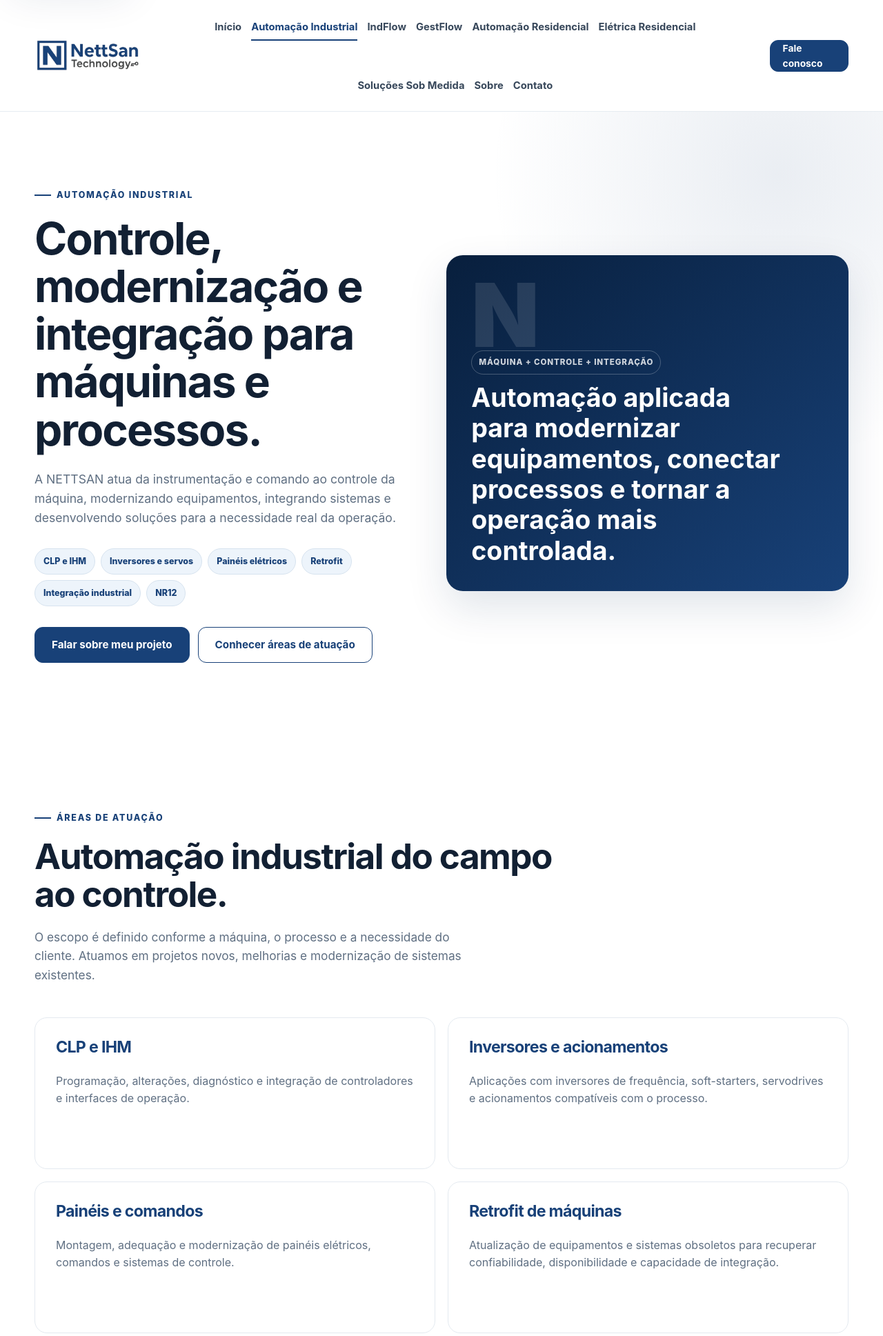
After one commit to NettoSantana/NETTSAN_PORTAL, a Flask app: page /automacao-industrial in a window 1280 px wide. The commit adds this page. Shown: the top 1937 px of the page at 69% size. Run offline with Flask 3, Linux system fonts and the light colour scheme.

Commit message:
feat: reorganiza NR12 dentro de automacao industrial

```diff
--- a/app.py
+++ b/app.py
@@ -1,6 +1,6 @@
 # CAMINHO COMPLETO: C:\Users\vlula\OneDrive\Área de Trabalho\Projetos Backup\NETTSAN_PORTAL\app.py
-# DATA E HORA DO ULTIMO RECODE: 2026-10-07 07:53 -03:00
-# MOTIVO DA ALTERACAO: Adicionar a pagina Solucoes Sob Medida, preservando a rota de Eletrica Residencial.
+# DATA E HORA DO ULTIMO RECODE: 2026-11-25 08:51 -03:00
+# MOTIVO DA ALTERACAO: Adicionar a rota de Automacao Industrial e preservar a pagina NR12 como subarea de seguranca de maquinas.
 
 from flask import Flask, redirect, render_template, url_for
 
@@ -10,6 +10,11 @@ app = Flask(__name__)
 @app.get("/")
 def home():
     return render_template("index.html")
+
+
+@app.get("/automacao-industrial")
+def automacao_industrial():
+    return render_template("automacao_industrial.html")
 
 
 @app.get("/nr12")
--- /dev/null
+++ b/templates/automacao_industrial.html
@@ -0,0 +1,124 @@
+<!-- CAMINHO COMPLETO: C:\Users\vlula\OneDrive\Área de Trabalho\Projetos Backup\NETTSAN_PORTAL\templates\automacao_industrial.html -->
+<!-- DATA E HORA DO ULTIMO RECODE: 2026-11-25 08:51 -03:00 -->
+<!-- MOTIVO DA ALTERACAO: Criar a pagina principal de Automacao Industrial e posicionar NR12 como uma das frentes de seguranca de maquinas. -->
+{% extends "base.html" %}
+
+{% block title %}Automação Industrial | NETTSAN{% endblock %}
+{% block meta_description %}Automação industrial NETTSAN com CLP, IHM, acionamentos, painéis, retrofit, integração industrial e NR12 para máquinas e processos.{% endblock %}
+
+{% block content %}
+<section class="page-hero section">
+    <div class="container page-hero-grid">
+        <div>
+            <span class="eyebrow">Automação Industrial</span>
+            <h1>Controle, modernização e integração para máquinas e processos.</h1>
+            <p>A NETTSAN atua da instrumentação e comando ao controle da máquina, modernizando equipamentos, integrando sistemas e desenvolvendo soluções para a necessidade real da operação.</p>
+            <div class="chip-row">
+                <span>CLP e IHM</span>
+                <span>Inversores e servos</span>
+                <span>Painéis elétricos</span>
+                <span>Retrofit</span>
+                <span>Integração industrial</span>
+                <span>NR12</span>
+            </div>
+            <div class="hero-actions">
+                <a class="button" href="{{ url_for('contato') }}">Falar sobre meu projeto</a>
+                <a class="button button-ghost" href="#areas">Conhecer áreas de atuação</a>
+            </div>
+        </div>
+
+        <div class="page-visual page-visual-indflow">
+            <span class="visual-tag">Máquina + controle + integração</span>
+            <strong>Automação aplicada para modernizar equipamentos, conectar processos e tornar a operação mais controlada.</strong>
+        </div>
+    </div>
+</section>
+
+<section class="section" id="areas">
+    <div class="container">
+        <div class="section-heading">
+            <span class="eyebrow">Áreas de atuação</span>
+            <h2>Automação industrial do campo ao controle.</h2>
+            <p>O escopo é definido conforme a máquina, o processo e a necessidade do cliente. Atuamos em projetos novos, melhorias e modernização de sistemas existentes.</p>
+        </div>
+
+        <div class="feature-grid">
+            <article>
+                <h3>CLP e IHM</h3>
+                <p>Programação, alterações, diagnóstico e integração de controladores e interfaces de operação.</p>
+            </article>
+            <article>
+                <h3>Inversores e acionamentos</h3>
+                <p>Aplicações com inversores de frequência, soft-starters, servodrives e acionamentos compatíveis com o processo.</p>
+            </article>
+            <article>
+                <h3>Painéis e comandos</h3>
+                <p>Montagem, adequação e modernização de painéis elétricos, comandos e sistemas de controle.</p>
+            </article>
+            <article>
+                <h3>Retrofit de máquinas</h3>
+                <p>Atualização de equipamentos e sistemas obsoletos para recuperar confiabilidade, disponibilidade e capacidade de integração.</p>
+            </article>
+            <article>
+                <h3>Integração industrial</h3>
+                <p>Integração entre sensores, máquinas, redes industriais, supervisórios e sistemas de monitoramento.</p>
+            </article>
+            <article>
+                <h3>NR12 e segurança de máquinas</h3>
+                <p>Proteções, intertravamentos, adequações elétricas e soluções de segurança integradas ao equipamento.</p>
+            </article>
+        </div>
+    </div>
+</section>
+
+<section class="section section-blue">
+    <div class="container split-section">
+        <div>
+            <span class="eyebrow eyebrow-light">Uma visão completa</span>
+            <h2>Da máquina isolada ao processo conectado.</h2>
+        </div>
+        <div class="split-copy">
+            <p>Podemos atuar em uma necessidade pontual ou integrar diferentes camadas da automação, respeitando a infraestrutura existente e o objetivo do projeto.</p>
+            <div class="pillar-grid">
+                <div><strong>Campo</strong><span>Sensores, atuadores e sinais da máquina.</span></div>
+                <div><strong>Controle</strong><span>CLP, IHM, inversores, servos e lógica de processo.</span></div>
+                <div><strong>Integração</strong><span>Redes, supervisão, monitoramento e troca de dados.</span></div>
+                <div><strong>Segurança</strong><span>NR12, proteções e intertravamentos dentro do escopo contratado.</span></div>
+            </div>
+        </div>
+    </div>
+</section>
+
+<section class="section section-soft" id="nr12">
+    <div class="container showcase-grid">
+        <div class="showcase-copy">
+            <span class="eyebrow">NR12 dentro da Automação Industrial</span>
+            <h2>Segurança de máquinas é uma das frentes do projeto industrial.</h2>
+            <p>A NR12 deixa de aparecer como uma solução isolada no portal e passa a fazer parte da Automação Industrial. A NETTSAN mantém uma página específica com exemplos de proteções, adequações e cases já executados.</p>
+            <div class="chip-row">
+                <span>Proteções mecânicas</span>
+                <span>Intertravamentos</span>
+                <span>Adequações elétricas</span>
+                <span>Segurança aplicada</span>
+            </div>
+            <a class="button" href="{{ url_for('nr12') }}">Ver segurança de máquinas / NR12</a>
+        </div>
+
+        <div class="page-visual page-visual-nr12">
+            <span class="visual-tag">Segurança integrada</span>
+            <strong>Proteção física, comando de segurança e adequações avaliadas dentro do conjunto da máquina e do processo.</strong>
+        </div>
+    </div>
+</section>
+
+<section class="section final-cta">
+    <div class="container final-cta-inner">
+        <div>
+            <span class="eyebrow eyebrow-light">Automação Industrial</span>
+            <h2>Tem uma máquina ou processo que precisa de melhoria?</h2>
+            <p>Apresente a necessidade para avaliarmos controle, modernização, integração ou segurança dentro do mesmo projeto.</p>
+        </div>
+        <a class="button button-white" href="{{ url_for('contato') }}">Falar com a NETTSAN</a>
+    </div>
+</section>
+{% endblock %}
--- a/templates/base.html
+++ b/templates/base.html
@@ -1,13 +1,13 @@
 <!-- CAMINHO COMPLETO: C:\Users\vlula\OneDrive\Área de Trabalho\Projetos Backup\NETTSAN_PORTAL\templates\base.html -->
-<!-- DATA E HORA DO ULTIMO RECODE: 2026-10-07 07:53 -03:00 -->
-<!-- MOTIVO DA ALTERACAO: Adicionar Solucoes Sob Medida ao menu principal e ao rodape do portal. -->
+<!-- DATA E HORA DO ULTIMO RECODE: 2026-11-25 08:51 -03:00 -->
+<!-- MOTIVO DA ALTERACAO: Substituir NR12 no menu principal e no rodape por Automacao Industrial, mantendo NR12 dentro da area industrial. -->
 <!doctype html>
 <html lang="pt-BR">
 <head>
     <meta charset="utf-8">
     <meta name="viewport" content="width=device-width, initial-scale=1">
     <meta name="theme-color" content="#184178">
-    <meta name="description" content="{% block meta_description %}Soluções NETTSAN em segurança de máquinas, monitoramento industrial, gestão empresarial e automação residencial.{% endblock %}">
+    <meta name="description" content="{% block meta_description %}Soluções NETTSAN em automação industrial, monitoramento industrial, gestão empresarial e automação residencial.{% endblock %}">
     <title>{% block title %}NETTSAN{% endblock %}</title>
     <link rel="stylesheet" href="{{ url_for('static', filename='css/site.css') }}">
     <style>
@@ -42,7 +42,7 @@
 
             <nav class="main-nav" id="menu-principal" aria-label="Navegação principal" data-main-nav>
                 <a href="{{ url_for('home') }}" {% if request.endpoint == 'home' %}aria-current="page"{% endif %}>Início</a>
-                <a href="{{ url_for('nr12') }}" {% if request.endpoint == 'nr12' %}aria-current="page"{% endif %}>NR12</a>
+                <a href="{{ url_for('automacao_industrial') }}" {% if request.endpoint in ['automacao_industrial', 'nr12'] %}aria-current="page"{% endif %}>Automação Industrial</a>
                 <a href="{{ url_for('indflow') }}" {% if request.endpoint == 'indflow' %}aria-current="page"{% endif %}>IndFlow</a>
                 <a href="{{ url_for('gestflow') }}" {% if request.endpoint == 'gestflow' %}aria-current="page"{% endif %}>GestFlow</a>
                 <a href="{{ url_for('automacao_residencial') }}" {% if request.endpoint == 'automacao_residencial' %}aria-current="page"{% endif %}>Automação Residencial</a>
@@ -66,12 +66,12 @@
                 <a class="brand brand-footer" href="{{ url_for('home') }}" aria-label="NETTSAN - Início">
                     <img class="brand-logo brand-logo-mark brand-logo-footer" src="{{ url_for('static', filename='img/brand/nettsan-n.png') }}" alt="" aria-hidden="true">
                 </a>
-                <p>Tecnologia e engenharia para produção, gestão, segurança de máquinas e automação residencial.</p>
+                <p>Tecnologia e engenharia para automação industrial, produção, gestão e automação residencial.</p>
             </div>
 
             <div>
                 <h2>Soluções</h2>
-                <a href="{{ url_for('nr12') }}">NR12</a>
+                <a href="{{ url_for('automacao_industrial') }}">Automação Industrial</a>
                 <a href="{{ url_for('indflow') }}">IndFlow</a>
                 <a href="{{ url_for('gestflow') }}">GestFlow</a>
                 <a href="{{ url_for('automacao_residencial') }}">Automação Residencial</a>
@@ -93,7 +93,7 @@
         </div>
         <div class="container footer-bottom">
             <span>© <span data-current-year></span> NETTSAN.</span>
-            <span>NR12 · IndFlow · GestFlow · Automação Residencial</span>
+            <span>Automação Industrial · IndFlow · GestFlow · Automação Residencial</span>
         </div>
     </footer>
 </body>
```
Also changed, not shown: templates/index.html (+18 -18 lines).
